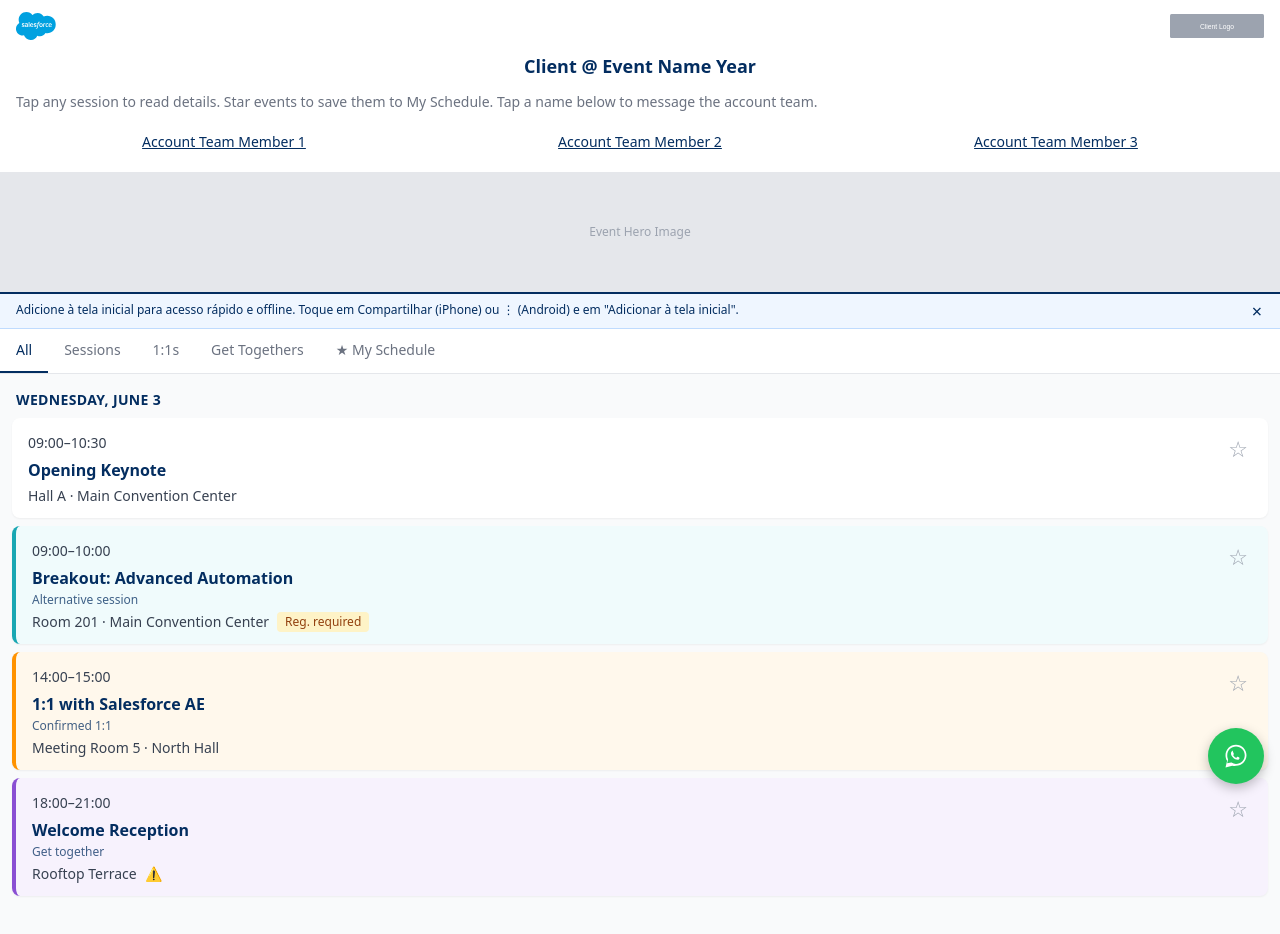
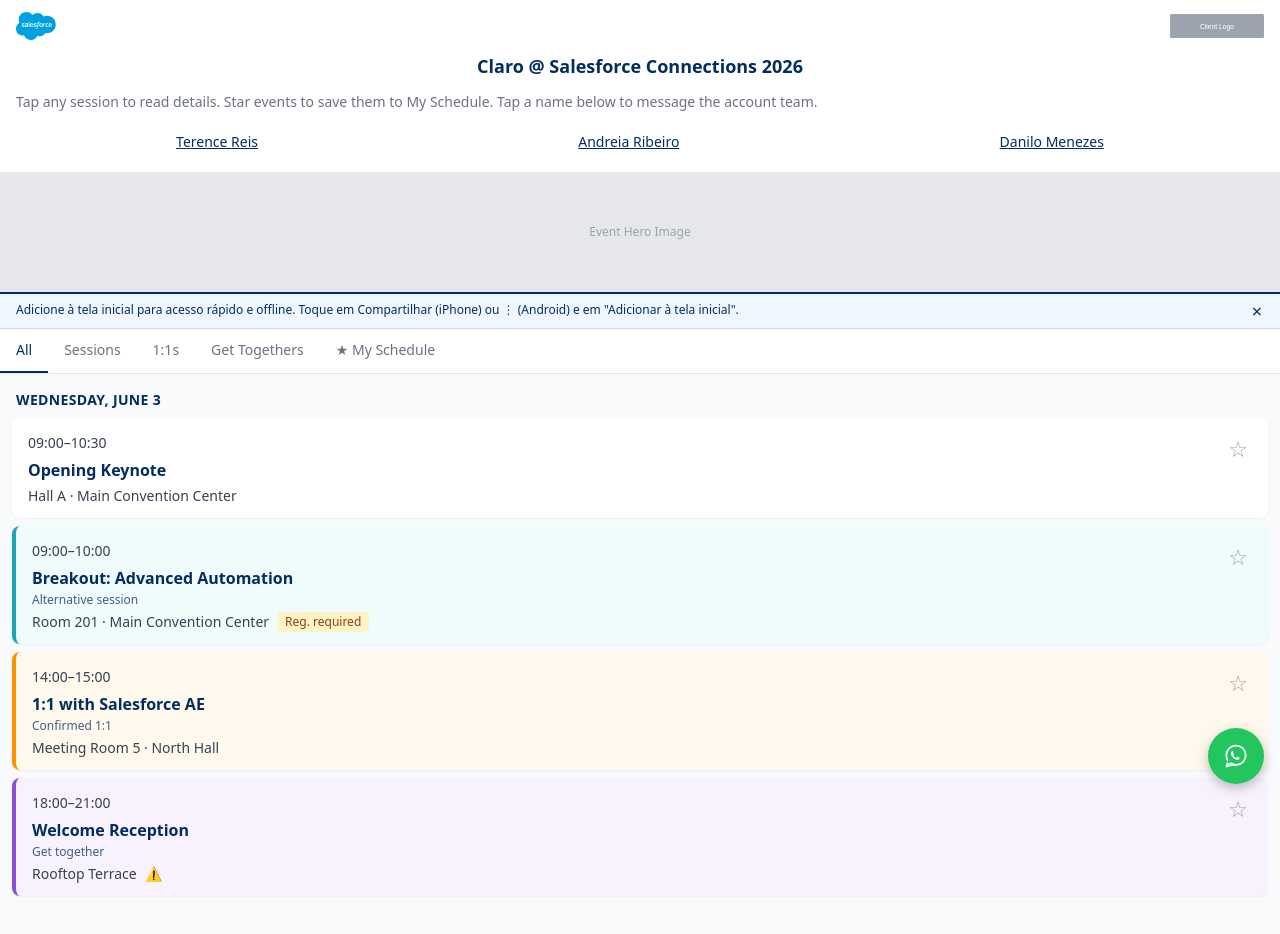
Before and after one commit to teco/agendaclaro, a React (Vite) app: page / in a window 1280 px wide. Built offline with nearby package versions, Linux system fonts and the light colour scheme.

Commit message:
feat: configure for Claro @ Salesforce Connections 2026
- Set agendaTitle and clientName for Claro
- Add Claro account team contacts and WhatsApp inbox number
- Point CNAME at claro.agendas.terencereis.com.br

https://claude.ai/code/session_01WrgeJaqkNQssu2mEiGCr73

```diff
--- a/src/config.js
+++ b/src/config.js
@@ -2,8 +2,8 @@
 // All customer-facing text, contact info, and brand colors live here.
 // Edit this file to update copy, contacts, or colors. Never put these values in components.
 
-export const agendaTitle = "Client @ Event Name Year";
-export const clientName = "Client";
+export const agendaTitle = "Claro @ Salesforce Connections 2026";
+export const clientName = "Claro";
 
 // Paragraph displayed in the app header. Rendered verbatim — no HTML.
 export const instructions =
@@ -11,14 +11,14 @@ export const instructions =
 
 // Persistent floating WhatsApp button — generic team inbox.
 // Phone in international format, no spaces, no symbols, no leading +.
-export const whatsappNumber = "TEAM_WHATSAPP_NUMBER";
+export const whatsappNumber = "5511934079641";
 
 // Header contact row — three named team members, each opens a personalized wa.me link.
 // Phone in international format, no spaces, no symbols, no leading +.
 export const teamContacts = [
-  { name: "Account Team Member 1", phone: "PHONE_NUMBER" },
-  { name: "Account Team Member 2", phone: "PHONE_NUMBER" },
-  { name: "Account Team Member 3", phone: "PHONE_NUMBER" },
+  { name: "Terence Reis",     phone: "5511934079641" },
+  { name: "Andreia Ribeiro",  phone: "5511994408866" },
+  { name: "Danilo Menezes",   phone: "5521990389111" },
 ];
 
 // Hero image displayed in the header between the contact row and the event list.
```
Also changed, not shown: 1 other file (tests, documents, lock files or other folders).
